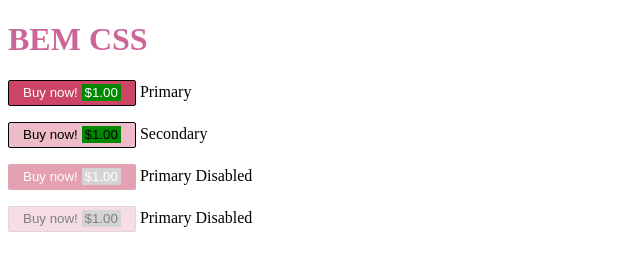
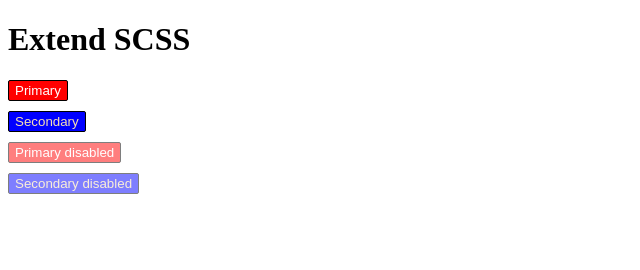
Before and after one commit to afifalfiano/Sass-Basic, a website: page index.html in a window 1280 px wide. Shown: the whole page, without its empty margins (0-640 px from the left). Drawn offline with Linux system fonts and the light colour scheme.

Commit message:
extend css

```diff
--- a/index.html
+++ b/index.html
@@ -7,8 +7,12 @@
     <link rel="stylesheet" href="build/stylesheets/styles.css">
 </head>
 <body>
-    <h1>BEM CSS</h1>
-    <p>
+    <h1>Extend SCSS</h1>
+    <button class="btn btn-primary">Primary</button>
+    <button class="btn btn-secondary">Secondary</button>
+    <button class="btn btn-primary" disabled>Primary disabled</button>
+    <button class="btn btn-secondary" disabled>Secondary disabled</button>
+    <!-- <p>
         <button class="btn btn--mode-primary">
             Buy now! <span class="btn__price">$1.00</span>
         </button>
@@ -31,7 +35,7 @@
             Buy now! <span class="btn__price">$1.00</span>
         </button>
         <label>Primary Disabled</label>
-    </p>
+    </p> -->
 </body>
 
 </html>
--- a/styles.scss
+++ b/styles.scss
@@ -1,34 +1,22 @@
-body {
-  h1 {
-    color: #c69;
-  }
-}
-
-.btn {
-  padding: 2px 14px;
-  border-style: solid;
-  border-width: 1px;
-  line-height: 20px;
+%btn {
+  padding: 2px 6px;
+  border: 1px solid #000;
   border-radius: 2px;
-  &.btn--mode-primary {
-    background-color: #c46;
-    color: #fff;
-  }
-  &.btn--mode-secondary {
-    color: #000;
-    background-color: #edbcc8;
-  }
-
+  display: block;
+  margin: 10px 0;
   &:disabled {
     opacity: 0.5;
-    .btn__price {
-      background-color: #aaa;
-    }
-  }
-
-  &__price {
-    padding: 1px 3px;
-    background-color: #080;
   }
 
 }
+.btn-primary{
+  @extend %btn;
+  background-color: red;
+  color: white;
+}
+
+.btn-secondary{
+  @extend %btn;
+  background-color: blue;
+  color: wheat;
+}
```
Also changed, not shown: build/stylesheets/styles.css, 1 other file.
